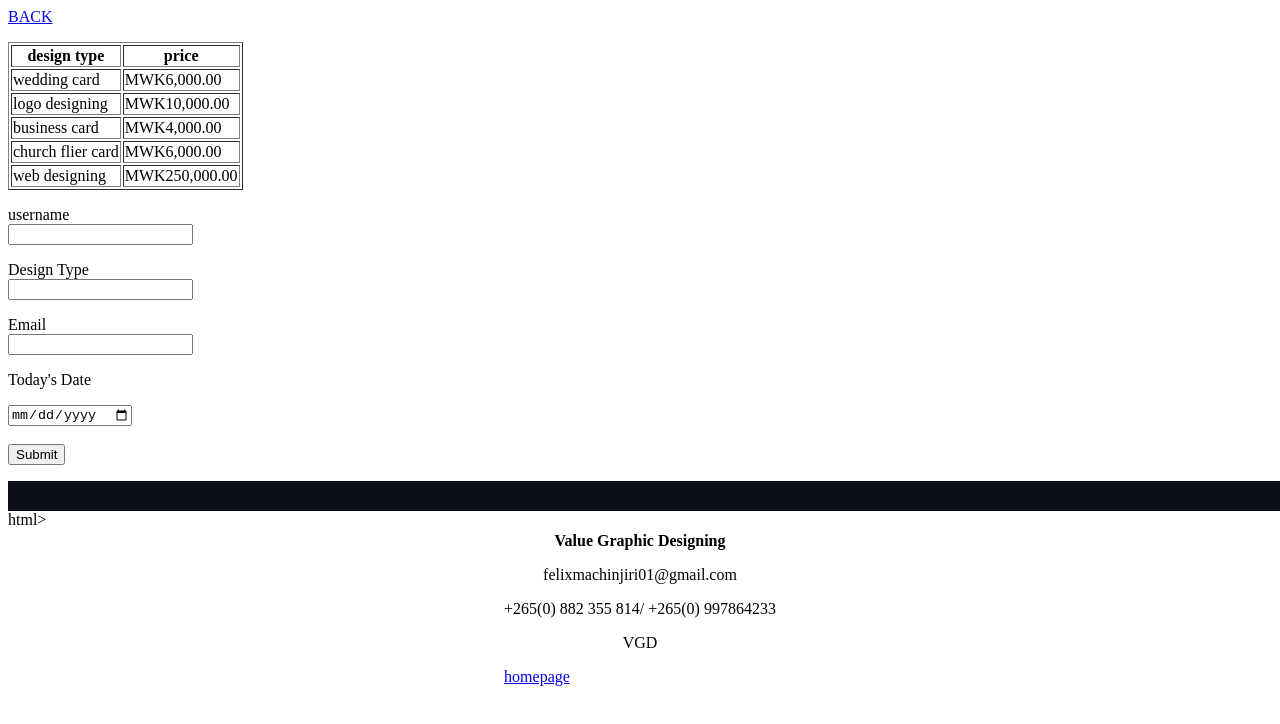
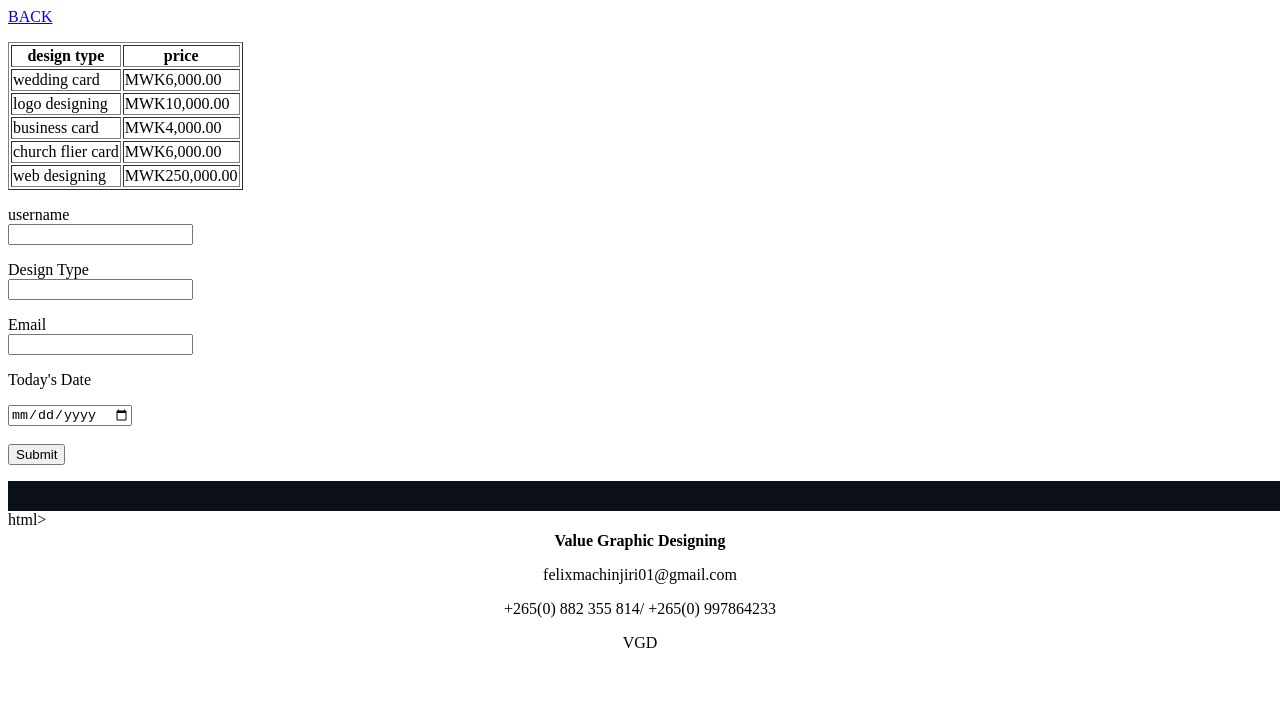
Before and after one commit to felix658/valuegraphicdesigning, a plain HTML site: page Order form.html in a window 1280 px wide. Shown: the top 724 px of the page. Drawn offline with Linux system fonts and the light colour scheme.

Commit message:
Update Order form.html

```diff
--- a/Order form.html
+++ b/Order form.html
@@ -57,5 +57,4 @@
 <p align="center">felixmachinjiri01@gmail.com</p>
 <p align="center">+265(0) 882 355 814/ +265(0) 997864233</p>
 <p align="center">VGD</p>
-<a href="order form.html">homepage</a>
 </td>html>
```
